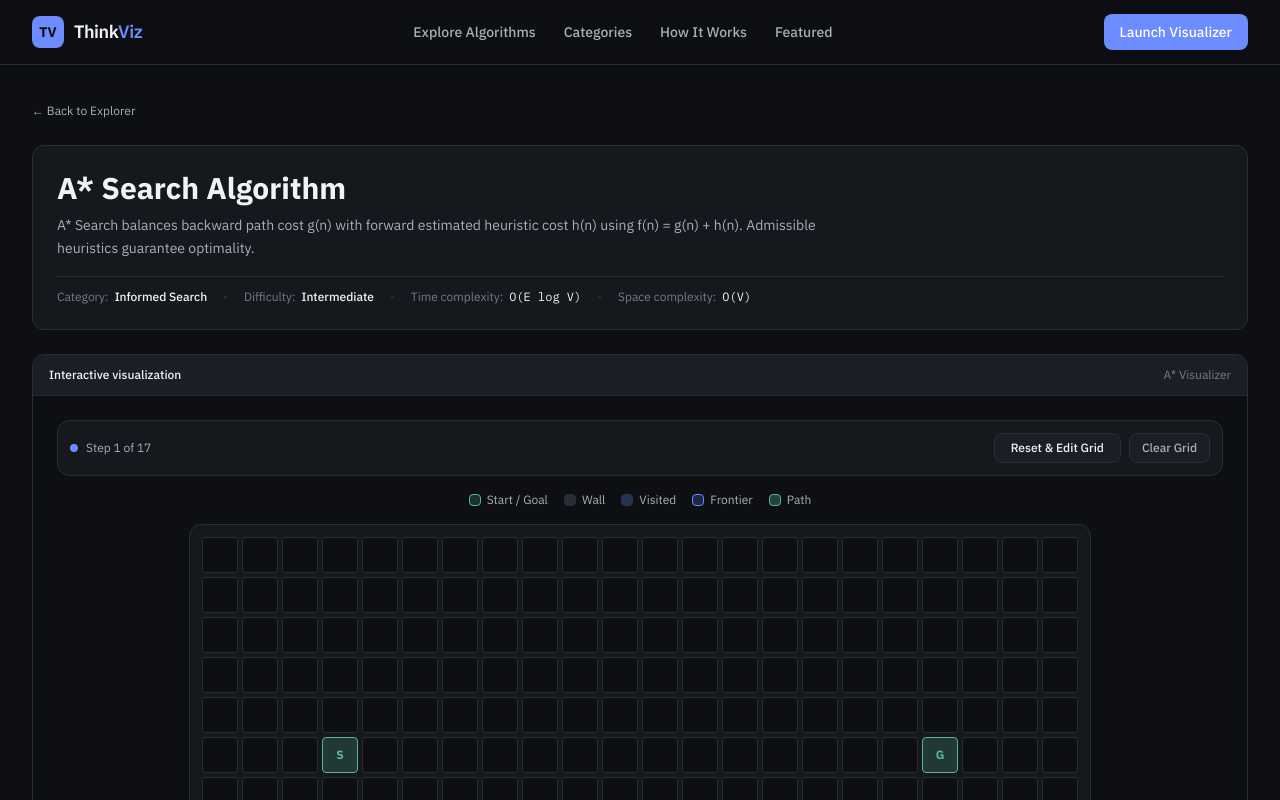
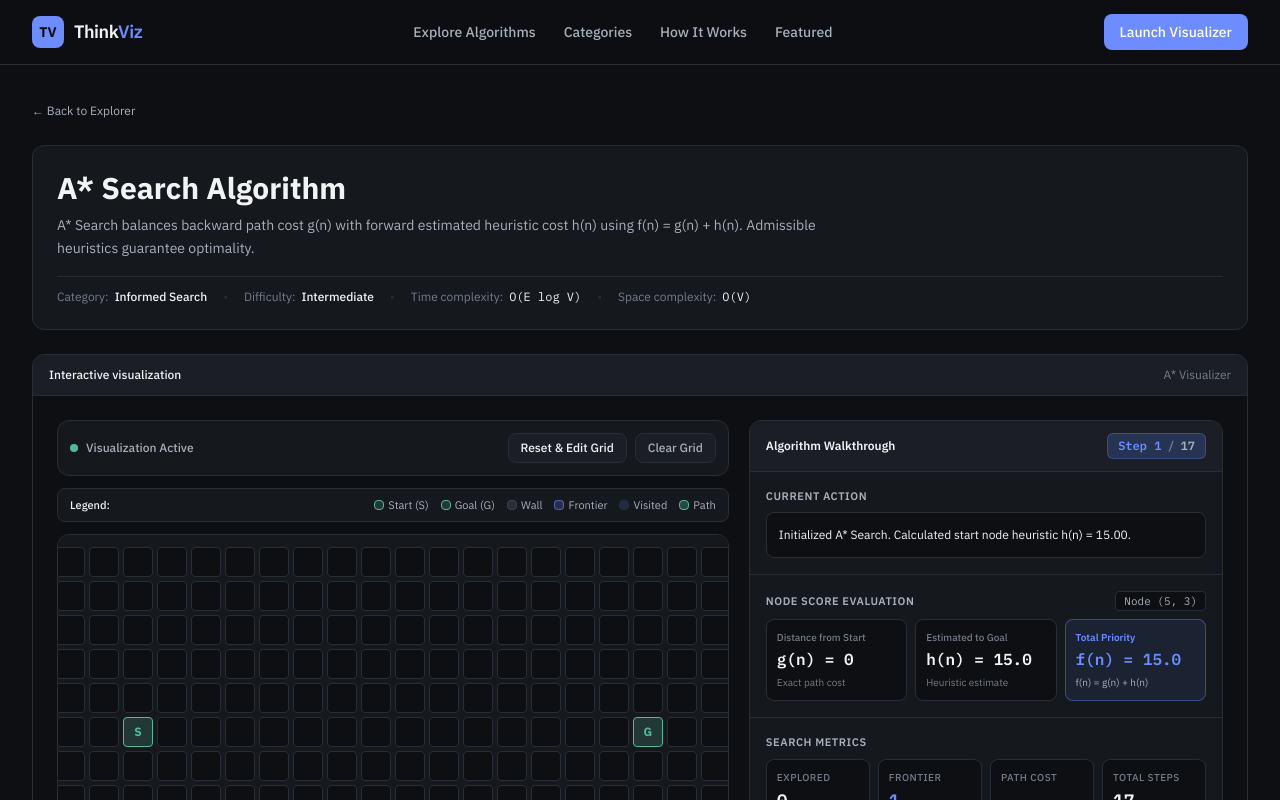
Before and after one commit to AlcesOzdst/thinkviz.tech, a Next.js app: page /algorithms/a-star in a window 1280 px wide. Both pictures are taken after a click on the button "Visualize A*". Shown: the top 800 px of the page. Built offline with nearby package versions, Linux system fonts and the light colour scheme.

Commit message:
feat: complete A* visualizer

```diff
--- a/components/visualization/GridCanvas.tsx
+++ b/components/visualization/GridCanvas.tsx
@@ -114,32 +114,41 @@ export function GridCanvas({
 
   return (
     <div
-      className="w-full flex flex-col items-center justify-center select-none"
+      className="w-full flex flex-col items-center select-none space-y-3"
       onMouseLeave={handleMouseUp}
       onMouseUp={handleMouseUp}
     >
       {/* Legend Header */}
-      <div className="flex flex-wrap items-center justify-center gap-4 mb-4 text-xs text-[#A7AFBB]">
-        <span className="flex items-center gap-1.5">
-          <span className="h-3 w-3 rounded border border-[#55B89A] bg-[#55B89A]/20" /> Start / Goal
+      <div className="w-full flex flex-wrap items-center justify-center sm:justify-between gap-2.5 px-3 py-2 rounded-lg bg-[#15181D] border border-[#292E36] text-[11px] text-[#A7AFBB]">
+        <div className="flex items-center gap-1.5 font-medium text-[#F1F3F5]">
+          <span>Legend:</span>
+        </div>
+        <div className="flex flex-wrap items-center gap-3">
+          <span className="flex items-center gap-1">
+            <span className="h-2.5 w-2.5 rounded border border-[#55B89A] bg-[#55B89A]/20" /> Start (S)
           </span>
-        <span className="flex items-center gap-1.5">
-          <span className="h-3 w-3 rounded border border-[#292E36] bg-[#292E36]" /> Wall
+          <span className="flex items-center gap-1">
+            <span className="h-2.5 w-2.5 rounded border border-[#55B89A] bg-[#55B89A]/20" /> Goal (G)
           </span>
-        <span className="flex items-center gap-1.5">
-          <span className="h-3 w-3 rounded border border-[#263352] bg-[#263352]" /> Visited
+          <span className="flex items-center gap-1">
+            <span className="h-2.5 w-2.5 rounded border border-[#3B424E] bg-[#292E36]" /> Wall
           </span>
-        <span className="flex items-center gap-1.5">
-          <span className="h-3 w-3 rounded border border-[#6C8CFF] bg-[#6C8CFF]/20" /> Frontier
+          <span className="flex items-center gap-1">
+            <span className="h-2.5 w-2.5 rounded border border-[#6C8CFF]/60 bg-[#6C8CFF]/20" /> Frontier
           </span>
-        <span className="flex items-center gap-1.5">
-          <span className="h-3 w-3 rounded border border-[#55B89A] bg-[#55B89A]/30" /> Path
+          <span className="flex items-center gap-1">
+            <span className="h-2.5 w-2.5 rounded border border-[#292E36] bg-[#263352]/70" /> Visited
+          </span>
+          <span className="flex items-center gap-1">
+            <span className="h-2.5 w-2.5 rounded border border-[#55B89A] bg-[#55B89A]/30" /> Path
           </span>
         </div>
+      </div>
 
-      {/* Grid Container */}
+      {/* Grid Canvas Wrapper */}
+      <div className="w-full p-2.5 sm:p-3 rounded-xl bg-[#15181D] border border-[#292E36] flex justify-center overflow-x-auto">
         <div
-        className="grid gap-1 p-3 rounded-xl bg-[#15181D] border border-[#292E36] max-w-full overflow-x-auto shadow-inner"
+          className="grid gap-1 min-w-max"
           style={{
             gridTemplateColumns: `repeat(${numCols}, minmax(0, 1fr))`,
           }}
@@ -163,11 +172,11 @@ export function GridCanvas({
 
               if (isStart) {
                 cellStyles =
-                "bg-[#55B89A]/20 border-[#55B89A] text-[#55B89A] font-bold shadow-sm";
+                  "bg-[#55B89A]/20 border-[#55B89A] text-[#55B89A] font-bold";
                 label = "S";
               } else if (isGoal) {
                 cellStyles =
-                "bg-[#55B89A]/20 border-[#55B89A] text-[#55B89A] font-bold shadow-sm";
+                  "bg-[#55B89A]/20 border-[#55B89A] text-[#55B89A] font-bold";
                 label = "G";
               } else if (isWall) {
                 cellStyles = "bg-[#292E36] border-[#3B424E] text-[#737C89]";
@@ -177,17 +186,17 @@ export function GridCanvas({
                 label = "✓";
               } else if (isCurrent) {
                 cellStyles =
-                "bg-[#6C8CFF] border-white text-white font-bold scale-105 shadow-md z-10";
+                  "bg-[#6C8CFF] border-white text-white font-bold scale-105 shadow-sm z-10";
                 label = "•";
               } else if (isNeighbor) {
                 cellStyles =
                   "bg-[#6C8CFF]/30 border-[#6C8CFF] text-[#F1F3F5]";
               } else if (isFrontier) {
                 cellStyles =
-                "bg-[#6C8CFF]/20 border-[#6C8CFF]/70 text-[#F1F3F5]";
+                  "bg-[#6C8CFF]/20 border-[#6C8CFF]/60 text-[#F1F3F5]";
               } else if (isVisited) {
                 cellStyles =
-                "bg-[#263352]/70 border-[#6C8CFF]/30 text-[#A7AFBB]";
+                  "bg-[#263352]/70 border-[#292E36] text-[#A7AFBB]";
               }
 
               return (
@@ -195,7 +204,7 @@ export function GridCanvas({
                   key={posKey}
                   onMouseDown={() => handleMouseDown(rIdx, cIdx)}
                   onMouseEnter={() => handleMouseEnter(rIdx, cIdx)}
-                className={`w-7 h-7 sm:w-9 sm:h-9 flex items-center justify-center rounded border text-xs cursor-pointer transition-all duration-150 ${cellStyles}`}
+                  className={`w-6 h-6 sm:w-7 sm:h-7 xl:w-7.5 xl:h-7.5 flex items-center justify-center rounded border text-[10px] sm:text-xs cursor-pointer transition-all duration-150 ${cellStyles}`}
                   title={`Cell (${rIdx}, ${cIdx}) - g:${
                     node.gCost === Infinity ? "∞" : node.gCost
                   } h:${
@@ -209,5 +218,6 @@ export function GridCanvas({
           )}
         </div>
       </div>
+    </div>
   );
 }
--- a/components/visualization/GridWorkspace.tsx
+++ b/components/visualization/GridWorkspace.tsx
@@ -4,7 +4,6 @@ import React, { useState, useMemo, useCallback } from "react";
 import { GridCanvas } from "@/components/visualization/GridCanvas";
 import { PlaybackToolbar } from "@/components/visualization/PlaybackToolbar";
 import { StepExplanation } from "@/components/visualization/StepExplanation";
-import { MetricsPanel } from "@/components/visualization/MetricsPanel";
 import { Position, GridState } from "@/types/grid";
 import { createInitialGrid, generateAStarSteps } from "@/lib/algorithms/aStar";
 import { useVisualizerPlayback } from "@/hooks/useVisualizerPlayback";
@@ -46,9 +45,6 @@ export function GridWorkspace() {
     hasGenerated && playback.currentStep
       ? playback.currentStep.state
       : editableGridState;
-
-  // Active metrics snapshot
-  const activeMetrics = playback.currentStep ? playback.currentStep.metrics : null;
 
   // Generate A* step traces from user's current grid setup
   const handleVisualize = () => {
@@ -124,15 +120,23 @@ export function GridWorkspace() {
   );
 
   return (
-    <div className="w-full flex flex-col items-center space-y-4">
+    <div className="w-full">
+      {/* 2-Column Desktop Grid Layout / Stacking on Mobile & Tablet */}
+      <div className="grid grid-cols-1 lg:grid-cols-12 gap-5 items-start">
+        {/* Left Column: Visual Focal Point (Grid Canvas + Single Playback Toolbar below) */}
+        <div className="lg:col-span-7 xl:col-span-7 flex flex-col space-y-3">
           {/* Action Control Toolbar */}
           <div className="w-full flex flex-wrap items-center justify-between gap-3 p-3 rounded-xl bg-[#15181D] border border-[#292E36]">
             <div className="flex items-center gap-2 text-xs text-[#A7AFBB]">
-          <span className="h-2 w-2 rounded-full bg-[#6C8CFF]" />
-          <span>
+              <span
+                className={`h-2 w-2 rounded-full ${
+                  hasGenerated ? "bg-[#55B89A]" : "bg-[#6C8CFF]"
+                }`}
+              />
+              <span className="font-medium">
                 {hasGenerated
-              ? `Step ${playback.currentStepIndex + 1} of ${playback.totalSteps}`
-              : "Edit mode: Click/drag to draw walls, drag Start (S) or Goal (G)"}
+                  ? "Visualization Active"
+                  : "Interactive Edit Mode: Draw walls, drag S or G"}
               </span>
             </div>
 
@@ -142,13 +146,13 @@ export function GridWorkspace() {
                   <button
                     onClick={handleClearWalls}
                     disabled={walls.length === 0}
-                className="px-3 py-1.5 rounded-lg bg-[#1B1F25] hover:bg-[#292E36] text-[#A7AFBB] border border-[#292E36] font-medium text-xs transition-colors disabled:opacity-40 disabled:cursor-not-allowed"
+                    className="px-3 py-1.5 rounded-lg bg-[#1B1F25] hover:bg-[#292E36] text-[#A7AFBB] hover:text-[#F1F3F5] border border-[#292E36] font-medium text-xs transition-colors disabled:opacity-30 disabled:cursor-not-allowed"
                   >
                     Clear Walls
                   </button>
                   <button
                     onClick={handleVisualize}
-                className="px-4 py-1.5 rounded-lg bg-[#6C8CFF] hover:bg-[#5A7BEF] text-white font-medium text-xs transition-colors"
+                    className="px-4 py-1.5 rounded-lg bg-[#6C8CFF] hover:bg-[#5A7BEF] text-white font-medium text-xs transition-colors shadow-sm"
                   >
                     Visualize A*
                   </button>
@@ -157,13 +161,13 @@ export function GridWorkspace() {
                 <>
                   <button
                     onClick={handleResetSearch}
-                className="px-4 py-1.5 rounded-lg bg-[#1B1F25] hover:bg-[#292E36] text-[#F1F3F5] border border-[#292E36] font-medium text-xs transition-colors"
+                    className="px-3 py-1.5 rounded-lg bg-[#1B1F25] hover:bg-[#292E36] text-[#F1F3F5] border border-[#292E36] font-medium text-xs transition-colors"
                   >
                     Reset & Edit Grid
                   </button>
                   <button
                     onClick={handleResetEntireGrid}
-                className="px-3 py-1.5 rounded-lg bg-[#1B1F25] hover:bg-[#292E36] text-[#A7AFBB] border border-[#292E36] font-medium text-xs transition-colors"
+                    className="px-3 py-1.5 rounded-lg bg-[#1B1F25] hover:bg-[#292E36] text-[#A7AFBB] hover:text-[#F1F3F5] border border-[#292E36] font-medium text-xs transition-colors"
                   >
                     Clear Grid
                   </button>
@@ -181,17 +185,15 @@ export function GridWorkspace() {
             isInteractive={!hasGenerated}
           />
 
-      {/* Playback Control Toolbar Component */}
-      <PlaybackToolbar
-        playback={playback}
-        disabled={!hasGenerated}
-      />
+          {/* Playback Control Toolbar Component - directly below grid */}
+          <PlaybackToolbar playback={playback} disabled={!hasGenerated} />
+        </div>
 
-      {/* Real-time Algorithm Metrics Panel */}
-      <MetricsPanel metrics={activeMetrics} />
-
-      {/* Step Narrative & Pseudocode Explanation Component */}
+        {/* Right Column: Unified Learning Panel (Step Narrative, g/h/f Cost Breakdown, Metrics, Pseudocode) */}
+        <div className="lg:col-span-5 xl:col-span-5 flex flex-col">
           <StepExplanation step={playback.currentStep} />
+        </div>
+      </div>
     </div>
   );
 }
--- a/components/visualization/MetricsPanel.tsx
+++ b/components/visualization/MetricsPanel.tsx
@@ -14,50 +14,56 @@ export function MetricsPanel({ metrics }: MetricsPanelProps) {
 
   let pathCostDisplay = "—";
   if (metrics && metrics.pathCost > 0 && metrics.pathCost !== Infinity) {
-    pathCostDisplay = metrics.pathCost.toFixed(2);
+    pathCostDisplay = metrics.pathCost.toFixed(1);
   }
 
   return (
-    <div className="w-full grid grid-cols-2 sm:grid-cols-4 gap-3">
+    <div className="w-full space-y-2">
+      <div className="text-[11px] font-semibold text-[#A7AFBB] uppercase tracking-wider flex items-center justify-between">
+        <span>Search Metrics</span>
+      </div>
+
+      <div className="grid grid-cols-2 sm:grid-cols-4 gap-2">
         {/* Nodes Explored Card */}
-      <div className="p-3.5 rounded-xl bg-[#15181D] border border-[#292E36] flex flex-col justify-between">
-        <span className="text-[11px] font-medium text-[#737C89] uppercase tracking-wide">
-          Nodes Explored
+        <div className="p-2.5 rounded-lg bg-[#0D0F12] border border-[#292E36] flex flex-col justify-between">
+          <span className="text-[10px] font-medium text-[#737C89] uppercase tracking-wider">
+            Explored
           </span>
-        <span className="text-xl font-bold font-mono text-[#F1F3F5] mt-1">
+          <span className="text-base sm:text-lg font-bold font-mono text-[#F1F3F5] mt-0.5">
             {nodesExplored}
           </span>
         </div>
 
         {/* Frontier Size Card */}
-      <div className="p-3.5 rounded-xl bg-[#15181D] border border-[#292E36] flex flex-col justify-between">
-        <span className="text-[11px] font-medium text-[#737C89] uppercase tracking-wide">
-          Frontier Size
+        <div className="p-2.5 rounded-lg bg-[#0D0F12] border border-[#292E36] flex flex-col justify-between">
+          <span className="text-[10px] font-medium text-[#737C89] uppercase tracking-wider">
+            Frontier
           </span>
-        <span className="text-xl font-bold font-mono text-[#6C8CFF] mt-1">
+          <span className="text-base sm:text-lg font-bold font-mono text-[#6C8CFF] mt-0.5">
             {frontierSize}
           </span>
         </div>
 
         {/* Path Cost Card */}
-      <div className="p-3.5 rounded-xl bg-[#15181D] border border-[#292E36] flex flex-col justify-between">
-        <span className="text-[11px] font-medium text-[#737C89] uppercase tracking-wide">
-          Path Cost g(n)
+        <div className="p-2.5 rounded-lg bg-[#0D0F12] border border-[#292E36] flex flex-col justify-between">
+          <span className="text-[10px] font-medium text-[#737C89] uppercase tracking-wider">
+            Path Cost
           </span>
-        <span className="text-xl font-bold font-mono text-[#55B89A] mt-1">
+          <span className="text-base sm:text-lg font-bold font-mono text-[#55B89A] mt-0.5">
             {pathCostDisplay}
           </span>
         </div>
 
         {/* Total Steps Card */}
-      <div className="p-3.5 rounded-xl bg-[#15181D] border border-[#292E36] flex flex-col justify-between">
-        <span className="text-[11px] font-medium text-[#737C89] uppercase tracking-wide">
+        <div className="p-2.5 rounded-lg bg-[#0D0F12] border border-[#292E36] flex flex-col justify-between">
+          <span className="text-[10px] font-medium text-[#737C89] uppercase tracking-wider">
             Total Steps
           </span>
-        <span className="text-xl font-bold font-mono text-[#F1F3F5] mt-1">
+          <span className="text-base sm:text-lg font-bold font-mono text-[#F1F3F5] mt-0.5">
             {totalSteps}
           </span>
         </div>
       </div>
+    </div>
   );
 }
--- a/components/visualization/StepExplanation.tsx
+++ b/components/visualization/StepExplanation.tsx
@@ -1,11 +1,13 @@
 "use client";
 
 import React from "react";
-import { AlgorithmStep } from "@/types/visualizer";
+import { AlgorithmStep, AlgorithmMetrics } from "@/types/visualizer";
 import { GridState } from "@/types/grid";
+import { MetricsPanel } from "@/components/visualization/MetricsPanel";
 
 export interface StepExplanationProps {
   step: AlgorithmStep<GridState> | null;
+  metrics?: AlgorithmMetrics | null;
 }
 
 const PSEUDOCODE_LINES = [
@@ -19,69 +21,140 @@ const PSEUDOCODE_LINES = [
   { line: 8, code: "8. Repeat loop until goal is reached or OPEN is empty" },
 ];
 
-export function StepExplanation({ step }: StepExplanationProps) {
-  if (!step) {
-    return (
-      <div className="w-full p-4 rounded-xl bg-[#15181D] border border-[#292E36] text-xs text-[#737C89]">
-        No step trace active. Click &quot;Visualize A*&quot; to begin algorithm execution.
-      </div>
-    );
-  }
-
+export function StepExplanation({ step, metrics }: StepExplanationProps) {
   // Normalize highlighted line to valid range [1, 8]
-  let activeLine = step.highlightedLine;
+  let activeLine = step ? step.highlightedLine : 1;
   if (activeLine > 8) activeLine = 8;
   if (activeLine < 1) activeLine = 1;
 
   // Active node details from current step snapshot
-  const activePos = step.state.currentNode;
-  const activeNode = activePos ? step.state.grid[activePos.row]?.[activePos.col] : null;
+  const activePos = step?.state.currentNode;
+  const activeNode =
+    activePos && step ? step.state.grid[activePos.row]?.[activePos.col] : null;
   const hasActiveNode = activeNode && activeNode.gCost !== Infinity;
 
+  const currentMetrics = metrics ?? (step ? step.metrics : null);
+
   return (
-    <div className="w-full p-4 rounded-xl bg-[#15181D] border border-[#292E36] space-y-4">
-      {/* Header with Step indicator */}
-      <div className="flex items-center justify-between border-b border-[#292E36] pb-3 text-xs">
-        <span className="font-semibold text-[#F1F3F5]">Step Explanation</span>
-        <span className="font-mono text-[#A7AFBB]">
-          Step {step.stepIndex + 1} of {step.metrics.totalSteps}
+    <div className="w-full rounded-xl bg-[#15181D] border border-[#292E36] overflow-hidden flex flex-col divide-y divide-[#292E36]">
+      {/* Learning Panel Header */}
+      <div className="px-4 py-3 bg-[#1B1F25] flex items-center justify-between">
+        <div className="flex items-center gap-2">
+          <span className="text-xs font-semibold text-[#F1F3F5]">
+            Algorithm Walkthrough
           </span>
         </div>
 
-      {/* Narrative Step Description */}
-      <div className="p-3 rounded-lg bg-[#1B1F25] border border-[#292E36] text-xs text-[#F1F3F5] leading-relaxed">
-        <span className="text-[#6C8CFF] font-medium mr-1.5">Action:</span>
-        {step.description}
+        {step ? (
+          <div className="inline-flex items-center gap-1.5 px-2.5 py-1 rounded-md bg-[#263352] border border-[#6C8CFF]/30 text-xs font-mono font-semibold text-[#6C8CFF]">
+            <span>Step {step.stepIndex + 1}</span>
+            <span className="text-[#737C89]">/</span>
+            <span className="text-[#A7AFBB]">{step.metrics.totalSteps}</span>
+          </div>
+        ) : (
+          <span className="text-xs text-[#737C89] font-mono px-2 py-0.5 rounded bg-[#0D0F12] border border-[#292E36]">
+            Ready to Visualize
+          </span>
+        )}
       </div>
 
-      {/* Active Node Costs Badge Group (g, h, f) */}
+      {/* Step Narrative Action */}
+      <div className="p-4 space-y-2">
+        <div className="text-[11px] font-semibold text-[#A7AFBB] uppercase tracking-wider">
+          Current Action
+        </div>
+        <div className="p-3 rounded-lg bg-[#0D0F12] border border-[#292E36] text-xs text-[#F1F3F5] leading-relaxed">
+          {step ? (
+            <p>{step.description}</p>
+          ) : (
+            <p className="text-[#737C89]">
+              Grid is in edit mode. Click or drag to draw walls, drag Start (S) or Goal (G), then click &quot;Visualize A*&quot; to begin.
+            </p>
+          )}
+        </div>
+      </div>
+
+      {/* Beginner-Friendly Cost Breakdown (g, h, f) */}
+      <div className="p-4 space-y-2">
+        <div className="flex items-center justify-between text-xs">
+          <span className="text-[11px] font-semibold text-[#A7AFBB] uppercase tracking-wider">
+            Node Score Evaluation
+          </span>
           {hasActiveNode && (
-        <div className="p-3 rounded-lg bg-[#0D0F12] border border-[#292E36] flex flex-wrap items-center justify-between gap-3 text-xs">
-          <div className="text-[#A7AFBB]">
-            Current Node: <span className="font-mono font-semibold text-[#F1F3F5]">({activeNode.row}, {activeNode.col})</span>
+            <span className="font-mono text-[11px] text-[#A7AFBB] bg-[#0D0F12] px-2 py-0.5 rounded border border-[#292E36]">
+              Node ({activeNode.row}, {activeNode.col})
+            </span>
+          )}
         </div>
-          <div className="flex items-center gap-4 font-mono text-xs">
-            <span className="text-[#A7AFBB]">
-              g(n) = <strong className="text-[#F1F3F5] font-normal">{activeNode.gCost}</strong>
+
+        {hasActiveNode ? (
+          <div className="grid grid-cols-3 gap-2">
+            {/* g(n) */}
+            <div className="p-2.5 rounded-lg bg-[#0D0F12] border border-[#292E36] flex flex-col justify-between">
+              <div>
+                <span className="text-[10px] text-[#737C89] font-medium block">
+                  Distance from Start
                 </span>
-            <span className="text-[#A7AFBB]">
-              h(n) = <strong className="text-[#F1F3F5] font-normal">{activeNode.hCost.toFixed(2)}</strong>
+                <span className="text-sm sm:text-base font-bold font-mono text-[#F1F3F5] mt-0.5 block">
+                  g(n) = {activeNode.gCost}
                 </span>
-            <span className="text-[#6C8CFF] font-semibold">
-              f(n) = {activeNode.fCost.toFixed(2)}
+              </div>
+              <span className="text-[9px] sm:text-[10px] text-[#737C89] mt-1 block">
+                Exact path cost
+              </span>
+            </div>
+
+            {/* h(n) */}
+            <div className="p-2.5 rounded-lg bg-[#0D0F12] border border-[#292E36] flex flex-col justify-between">
+              <div>
+                <span className="text-[10px] text-[#737C89] font-medium block">
+                  Estimated to Goal
+                </span>
+                <span className="text-sm sm:text-base font-bold font-mono text-[#F1F3F5] mt-0.5 block">
+                  h(n) = {activeNode.hCost.toFixed(1)}
+                </span>
+              </div>
+              <span className="text-[9px] sm:text-[10px] text-[#737C89] mt-1 block">
+                Heuristic estimate
+              </span>
+            </div>
+
+            {/* f(n) */}
+            <div className="p-2.5 rounded-lg bg-[#263352]/40 border border-[#6C8CFF]/40 flex flex-col justify-between">
+              <div>
+                <span className="text-[10px] text-[#6C8CFF] font-semibold block">
+                  Total Priority
+                </span>
+                <span className="text-sm sm:text-base font-bold font-mono text-[#6C8CFF] mt-0.5 block">
+                  f(n) = {activeNode.fCost.toFixed(1)}
+                </span>
+              </div>
+              <span className="text-[9px] sm:text-[10px] text-[#A7AFBB] mt-1 block">
+                f(n) = g(n) + h(n)
               </span>
             </div>
           </div>
+        ) : (
+          <div className="p-2.5 rounded-lg bg-[#0D0F12] border border-[#292E36] text-[11px] text-[#737C89] leading-relaxed">
+            <span className="text-[#A7AFBB] font-medium">A* Formula: </span>
+            <strong className="text-[#F1F3F5] font-mono">f(n) = g(n) + h(n)</strong>. Nodes with the lowest total estimated cost <span className="text-[#6C8CFF] font-mono">f(n)</span> are prioritized for expansion.
+          </div>
         )}
+      </div>
 
-      {/* Pseudocode Highlighter Block */}
-      <div className="space-y-1">
-        <span className="text-[11px] font-semibold text-[#A7AFBB] block mb-2">
-          A* Pseudocode Execution
-        </span>
-        <div className="rounded-lg bg-[#0D0F12] border border-[#292E36] p-2.5 font-mono text-[11px] leading-relaxed text-[#737C89]">
+      {/* Connected Live Metrics */}
+      <div className="p-4">
+        <MetricsPanel metrics={currentMetrics} />
+      </div>
+
+      {/* Pseudocode Execution Tracker */}
+      <div className="p-4 space-y-2">
+        <div className="text-[11px] font-semibold text-[#A7AFBB] uppercase tracking-wider">
+          Pseudocode Tracker
+        </div>
+        <div className="rounded-lg bg-[#0D0F12] border border-[#292E36] p-2 font-mono text-[11px] leading-relaxed text-[#737C89] space-y-0.5">
           {PSEUDOCODE_LINES.map((item) => {
-            const isHighlighted = item.line === activeLine;
+            const isHighlighted = step ? item.line === activeLine : false;
 
             return (
               <div
```
Also changed, not shown: components/visualization/PlaybackToolbar.tsx (+21 -19 lines). Lines whose indentation alone changed are shown as unchanged.
